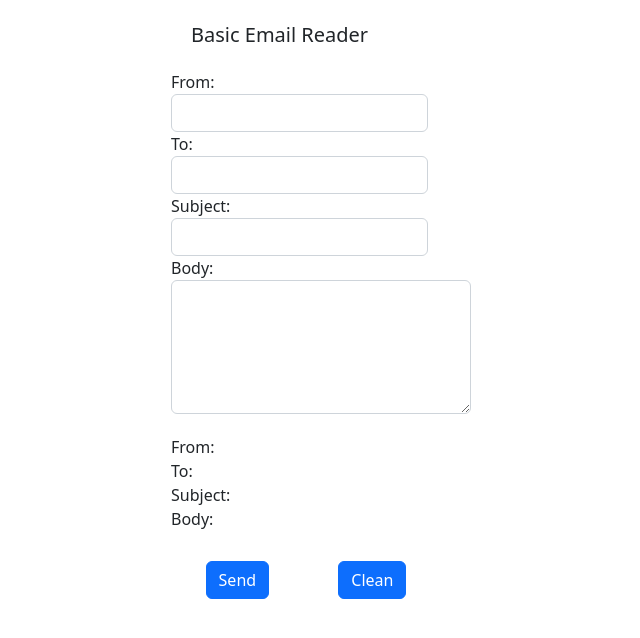
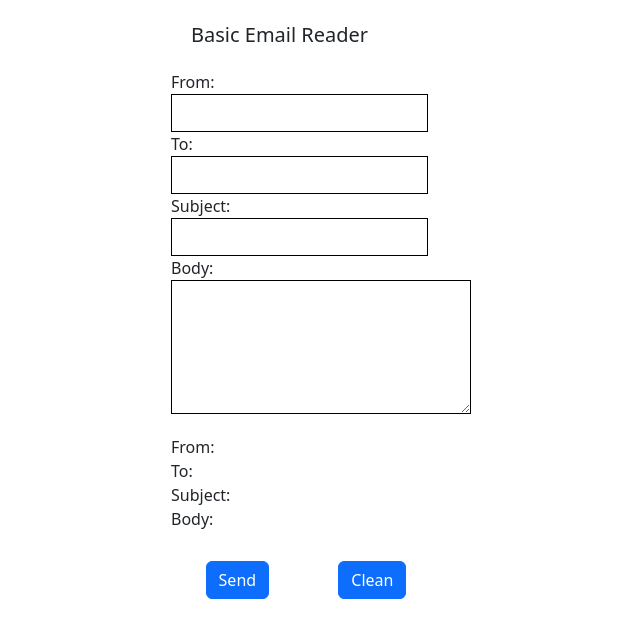
Before and after one commit to raluciure/EmailReader, an Angular app: page /email in a window 1280 px wide. Shown: the top 638 px of the page, without its empty margins (319-959 px from the left). Built offline with nearby package versions, Linux system fonts and the light colour scheme.

Commit message:
Added validators

```diff
--- a/src/app/email-reader-basic/email-reader-basic.component.css
+++ b/src/app/email-reader-basic/email-reader-basic.component.css
@@ -19,3 +19,15 @@ body {
     justify-content: space-around;
     margin-right: 10%;
 }
+
+.form-control {
+    border-color: black;
+    border-radius: 0;
+    border-width: 1px;
+}
+
+.email-field {
+    border-color: black;
+    border-radius: 0;
+    border-width: 1px;
+}
--- a/src/app/email-reader-basic/email-reader-basic.component.html
+++ b/src/app/email-reader-basic/email-reader-basic.component.html
@@ -1,18 +1,23 @@
 <body>
     <p class="title">Basic Email Reader</p>
-    <label style=>
-        From: <input type="text" class="form-control" [(ngModel)]="email.from">
+    <label>
+        From: <input class="form-control" name="fromEmail" [(ngModel)]="email.from" email="true" #fromEmail="ngModel">
     </label><br>
+    <div *ngIf="fromEmail.errors?.['email']" style="color: red;">
+        Email address is not valid!
+    </div>
     <label>
-        To: <input type="text" class="form-control" [(ngModel)]="email.to">
+        To: <input class="form-control" name="toEmail" [(ngModel)]="email.to" email="true" #toEmail="ngModel">
     </label><br>
+    <div *ngIf="toEmail.errors?.['email']" style="color: red;">
+        Email address is not valid!
+    </div>
     <label>
         Subject: <input type="text" class="form-control" [(ngModel)]="email.subject">
     </label><br>
     <label>
         Body: <textarea class="form-control" rows="5" cols="30" [(ngModel)]="email.body"></textarea>
     </label><br>
-
 
     <p class="up-to-date-view">
         From: {{ email.from }} <br>
@@ -22,7 +27,7 @@
     </p>
 
     <div class="buttons">
-        <button (click)="send()" class="btn btn-primary">Send</button>
+        <button [disabled]="fromEmail.errors?.['email'] || toEmail.errors?.['email']" (click)="send()" class="btn btn-primary">Send</button>
         <button (click)="clear()" class="btn btn-primary">Clean</button>
     </div>
 </body>
--- a/src/app/email-reader-basic/email-reader-basic.component.ts
+++ b/src/app/email-reader-basic/email-reader-basic.component.ts
@@ -18,7 +18,6 @@ export class EmailReaderBasicComponent implements OnInit {
   }
 
   send(): void {
-    console.log("Sending the email.");
     if (this.email.from == "" || this.email.to == "" || this.email.body == "" || this.email.subject == "") {
       window.alert("Complete all the email fields before sending!");
     }
@@ -27,14 +26,10 @@ export class EmailReaderBasicComponent implements OnInit {
         " with the subject: " + this.email.subject + " and body: " + this.email.body);
     }
 
-    this.email.from = "";
-    this.email.to = "";
-    this.email.subject = "";
-    this.email.body = "";
+    this.clear();
   }
 
   clear(): void {
-    console.log("Clearing the fields");
     this.email.from = "";
     this.email.to = "";
     this.email.subject = "";
```
